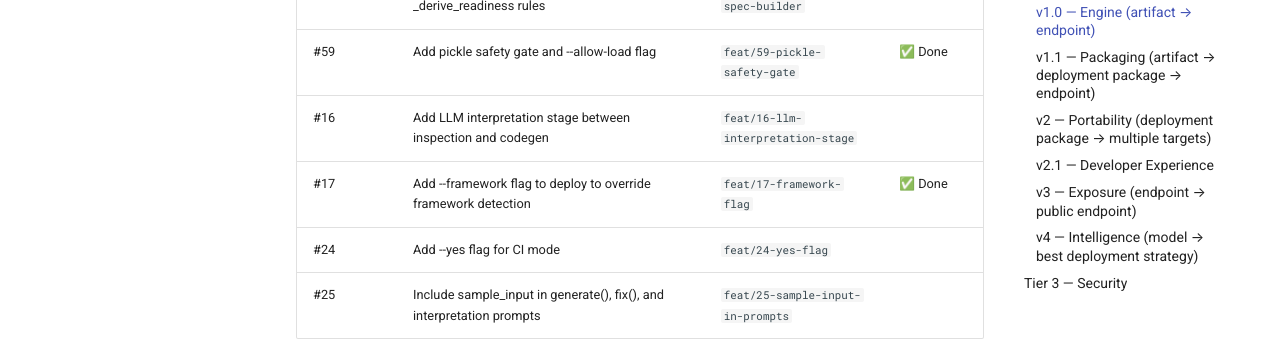
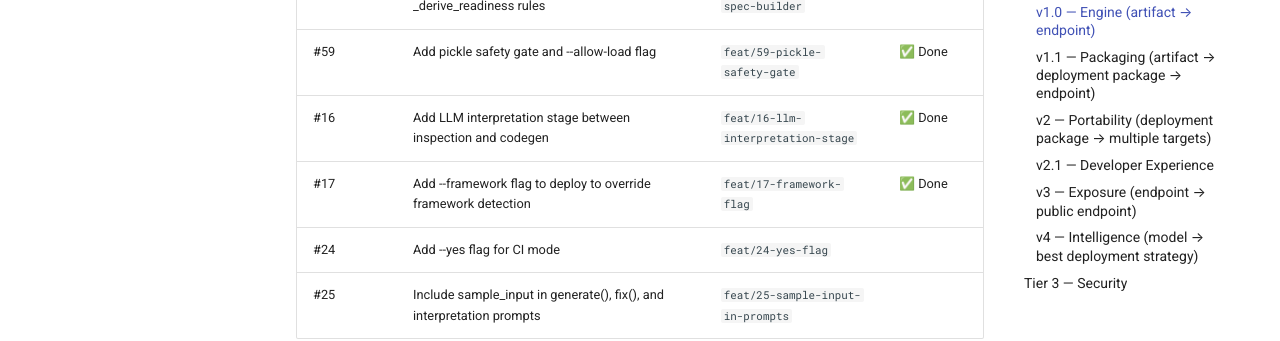
Before and after one commit to AK11105/Inference-Engine, an MkDocs documentation site: the page built from docs/internal/planning/issue-planner.md, in a window 1280 px wide and 900 px high, scrolled down 1470 px. Shown: the part 150-491 px from the top of the window. Built offline with MkDocs 1.6.1 and Material for MkDocs 9.7.7, drawn with Linux system fonts in a browser that asks for light colours; comment, search, counter and statistics services are not loaded.

Commit message:
docs: Update internal issue planner to update development completion of #16

```diff
--- a/docs/internal/planning/issue-planner.md
+++ b/docs/internal/planning/issue-planner.md
@@ -36,7 +36,7 @@ See `docs/internal/planning/roadmap.md` for release scope decisions.
 | #57 | Add ExtractorRegistry for plugin-based format discovery | `feat/57-extractor-registry` | ✅ Done |
 | #58 | Add DeploymentSpecCandidate builder and _derive_readiness rules | `feat/58-deployment-spec-builder` | ✅ Done |
 | #59 | Add pickle safety gate and --allow-load flag | `feat/59-pickle-safety-gate` | ✅ Done |
-| #16 | Add LLM interpretation stage between inspection and codegen | `feat/16-llm-interpretation-stage` | |
+| #16 | Add LLM interpretation stage between inspection and codegen | `feat/16-llm-interpretation-stage` | ✅ Done |
 | #17 | Add --framework flag to deploy to override framework detection | `feat/17-framework-flag` | ✅ Done |
 | #24 | Add --yes flag for CI mode | `feat/24-yes-flag` | |
 | #25 | Include sample_input in generate(), fix(), and interpretation prompts | `feat/25-sample-input-in-prompts` | |
```
